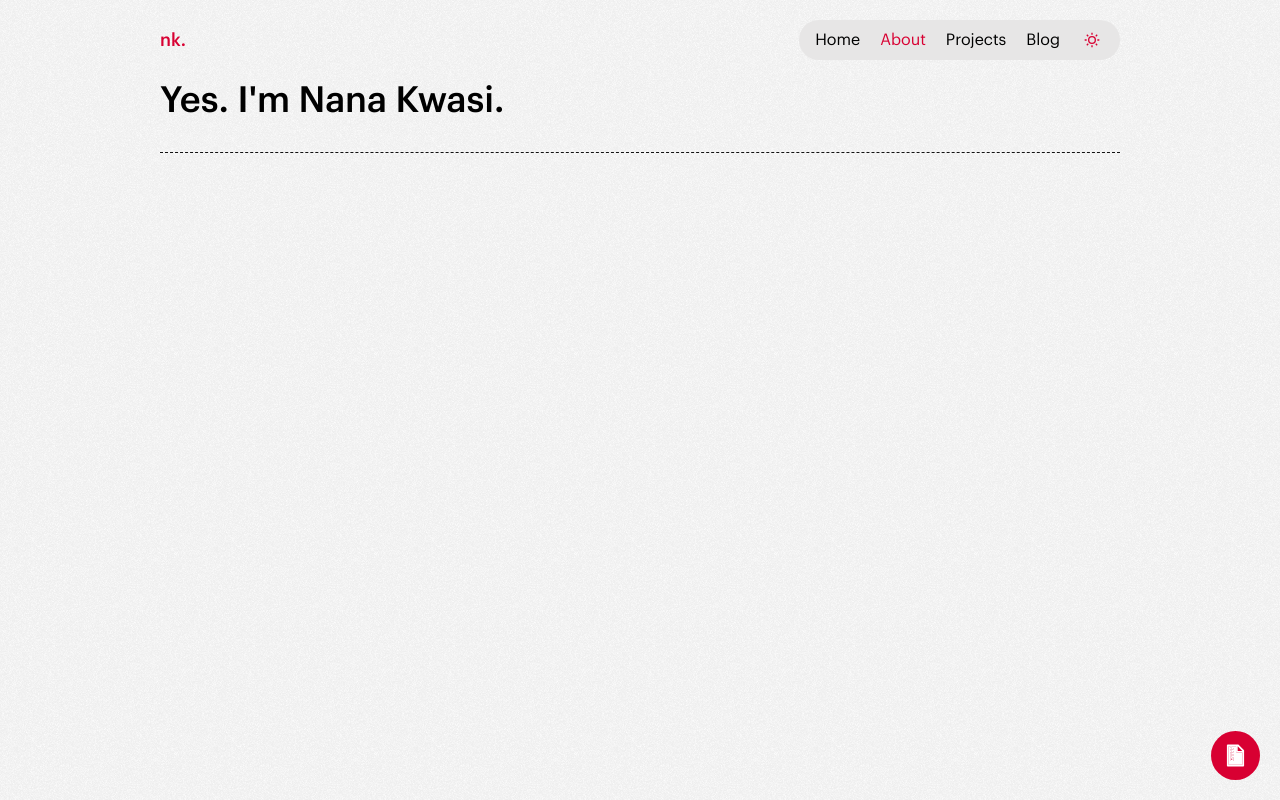
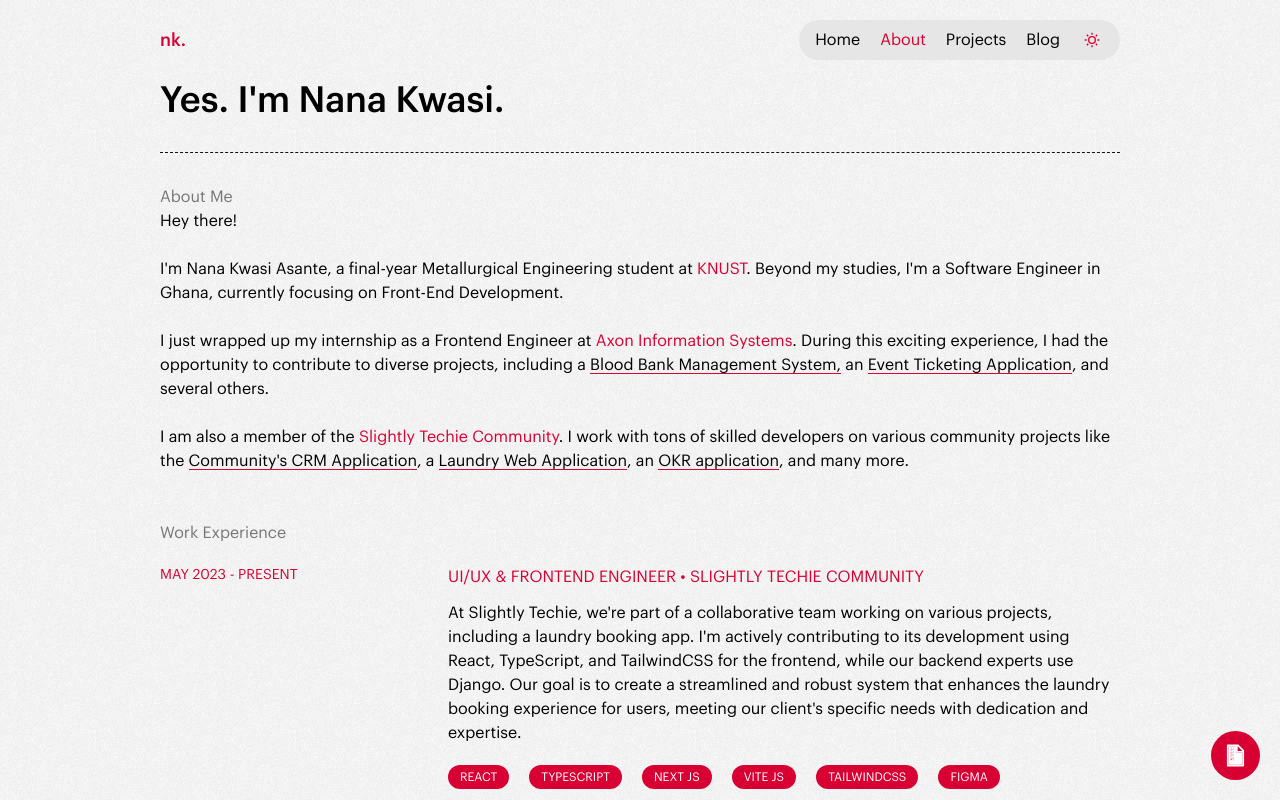
Before and after one commit to topboyasante/portfolio, a Next.js app: page /about in a window 1280 px wide. Shown: the top 800 px of the page. Built offline with nearby package versions, Linux system fonts and the light colour scheme.

Commit message:
Added Work Experience

```diff
--- a/src/app/about/page.tsx
+++ b/src/app/about/page.tsx
@@ -1,3 +1,4 @@
+import Experience from "@/components/homepage/Experience";
 import React from "react";
 
 function Page() {
@@ -8,7 +9,68 @@ function Page() {
       </h1>
       <hr className="my-8 border-dashed border-[#121212] dark:border-[#404040]" />
       <section>
-
+        <h3 className="text-[#777777]">About Me</h3>
+        <p>Hey there!</p>
+        <br />
+        <p>
+          I&apos;m Nana Kwasi Asante, a final-year Metallurgical Engineering
+          student at{" "}
+          <a
+            href="https://www.knust.edu.gh/"
+            className="text-primary-light dark:text-primary-dark"
+          >
+            KNUST
+          </a>
+          . Beyond my studies, I&apos;m a Software Engineer in Ghana, currently
+          focusing on Front-End Development.
+        </p>
+        <br />
+        <p>
+          I just wrapped up my internship as a Frontend Engineer at{" "}
+          <a href="#" className="text-primary-light dark:text-primary-dark">
+            Axon Information Systems
+          </a>
+          . During this exciting experience, I had the opportunity to contribute
+          to diverse projects, including a{" "}
+          <span className="border-b border-b-primary-light dark:border-b-primary-dark">
+            Blood Bank Management System,
+          </span>{" "}
+          an{" "}
+          <span className="border-b border-b-primary-light dark:border-b-primary-dark">
+            Event Ticketing Application
+          </span>
+          , and several others.
+        </p>
+        <br />
+        <p>
+          I am also a member of the{" "}
+          <a
+            href="https://www.slightlytechie.com/"
+            className="text-primary-light dark:text-primary-dark"
+          >
+            Slightly Techie Community
+          </a>
+          . I work with tons of skilled developers on various community projects
+          like the{" "}
+          <span className="border-b border-b-primary-light dark:border-b-primary-dark">
+            Community&apos;s CRM Application
+          </span>
+          , a{" "}
+          <span className="border-b border-b-primary-light dark:border-b-primary-dark">
+            Laundry Web Application
+          </span>
+          , an{" "}
+          <span className="border-b border-b-primary-light dark:border-b-primary-dark">
+            OKR application
+          </span>
+          , and many more.
+        </p>
+      </section>
+      <br />
+      <br />
+      <section>
+        <h3 className="text-[#777777]">Work Experience</h3>
+        <Experience/>
       </section>
     </section>
   );
--- a/src/components/homepage/Experience.tsx
+++ b/src/components/homepage/Experience.tsx
@@ -8,9 +8,6 @@ function Experience() {
       <section className="w-full h-full">
         <section className="w-full flex justify-center items-center">
           <section className="w-full">
-            <h1 className="text-2xl lg:text-3xl text-left font-bold text-primary-light dark:text-primary-dark">
-              Experience
-            </h1>
             <section className="">
               {workExprience.map((item, index) => {
                 return (
--- a/tailwind.config.ts
+++ b/tailwind.config.ts
@@ -10,7 +10,7 @@ const config: Config = {
     extend: {
       colors: {
         "primary-light": "#d80032",
-        "primary-dark": "#16db65",
+        "primary-dark": "#f4b860",
       },
     },
   },
```
